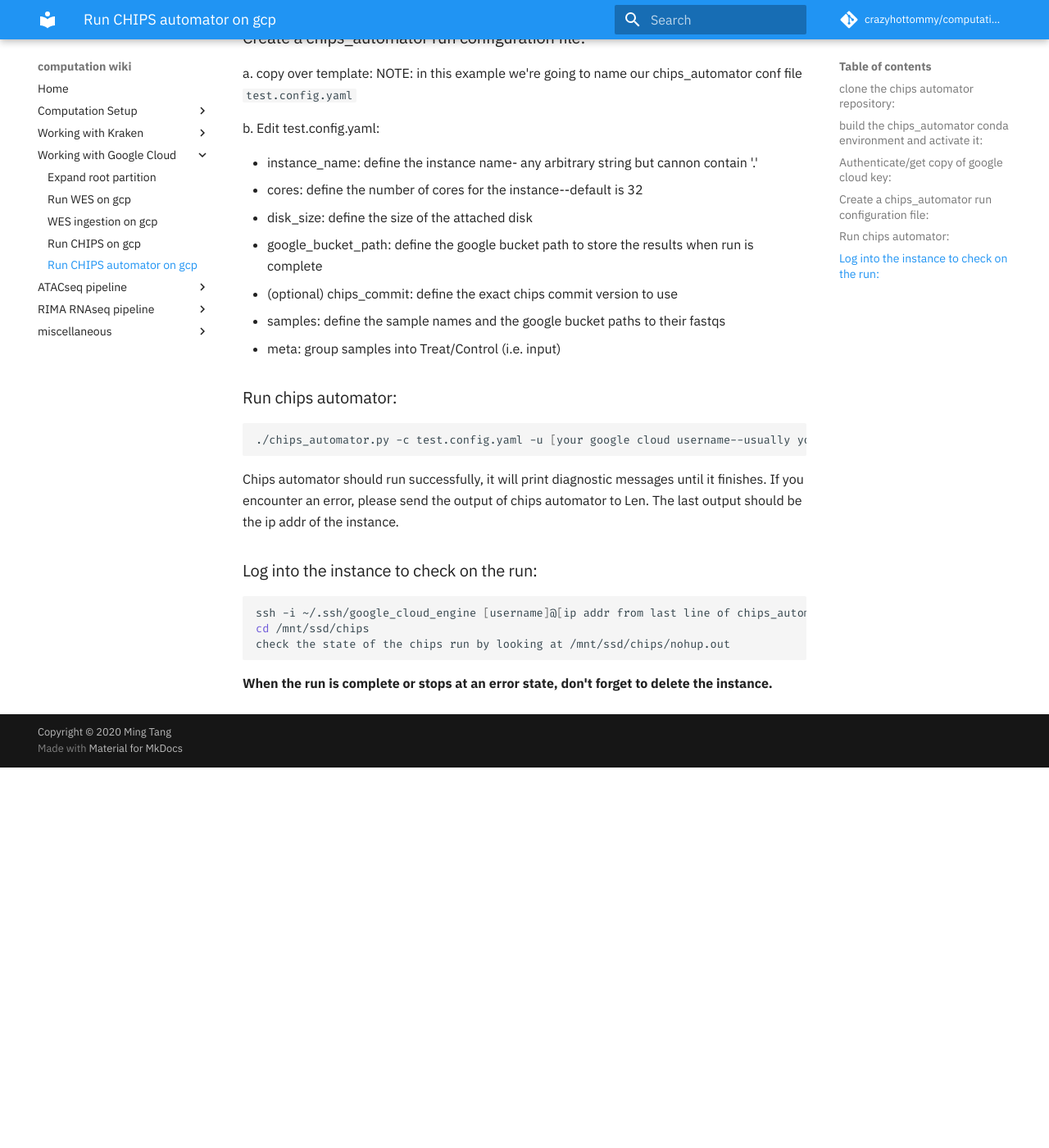
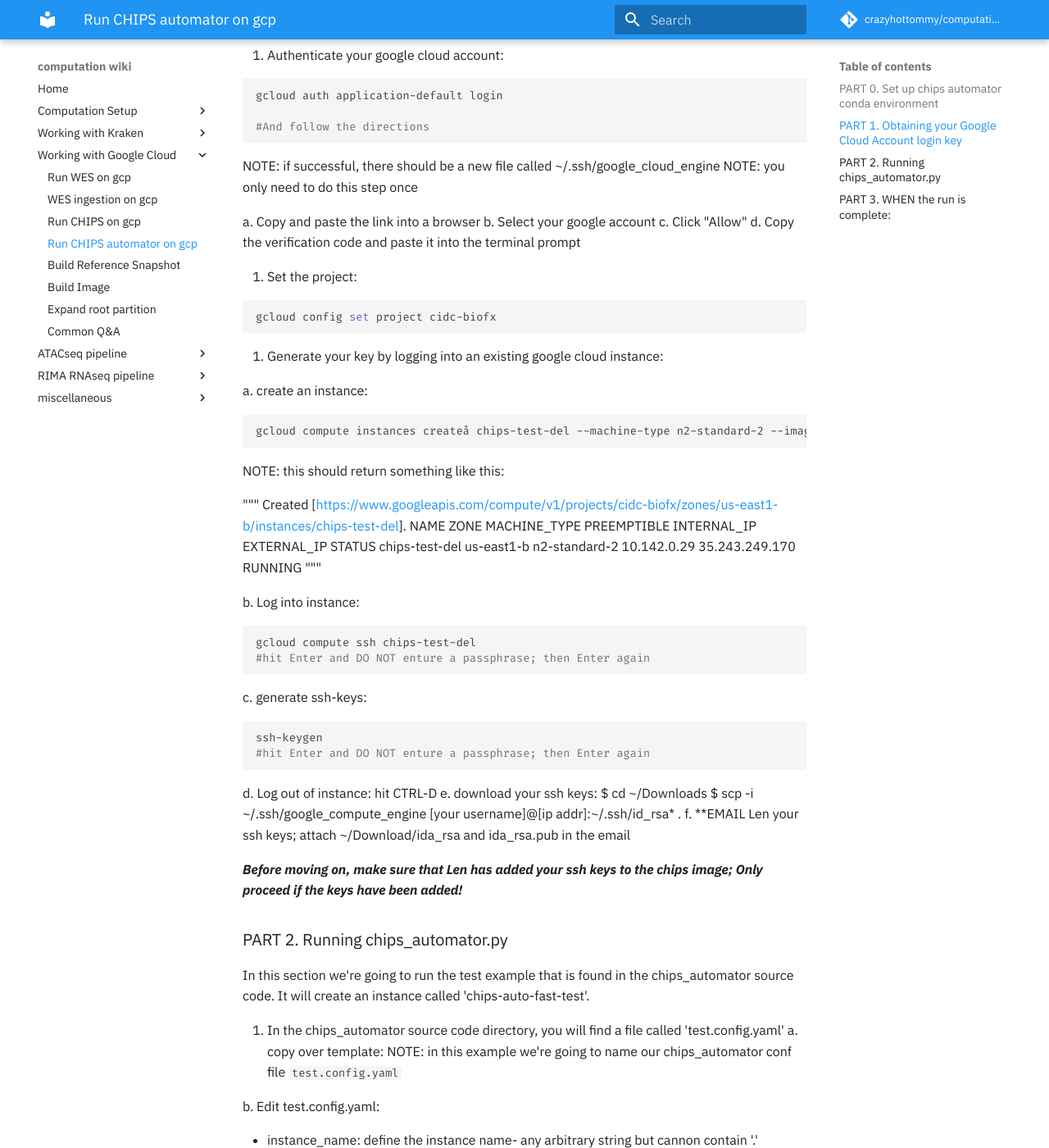
Before and after one commit to crazyhottommy/computation_wiki, an MkDocs documentation site: the page built from docs/google-cloud/chips-automator.md, in a window 1280 px wide and 1400 px high, scrolled down 847 px. Shown: the whole window at 82% size. Built offline with MkDocs 1.6.1 and Material for MkDocs 9.7.7, drawn with Linux system fonts in a browser that asks for light colours; nearby versions of some CDN libraries; library files that are not in the unit come from our copies; comment, search, counter and statistics services are not loaded; before the commit the page ends 1783 px from its top, so only the background shows below that; some of the changed text lies outside the part shown.

Commit message:
update documentations

````diff
--- a/docs/google-cloud/chips-automator.md
+++ b/docs/google-cloud/chips-automator.md
@@ -1,67 +1,158 @@
 
-Thanks Len for writing the instructions!
+# How to run chips automator
+**Author: Len Taing, Gali Bai**
 
-### clone the chips automator repository:
+**Pre-requisites:**
+
+1. CIDC Google Cloud account- email James Lindsay
+2. software:
+   a. git- read https://git-scm.com/book/en/v2/Getting-Started-Installing-Git
+   b. miniconda3- see how to install miniconda3 below in the appendix
+
+
+### PART 0. Set up chips automator conda environment
+
+1. clone the chips automator repository:
 
 ```bash
 git clone git@bitbucket.org:plumbers/chips_automator.git
-#NOTE: you only need to do this step once
 ```
+NOTE: you only need to do this step once
 
-### build the chips_automator conda environment and activate it:
+
+2. build the chips_automator conda environment and activate it:
 
 ```bash
 cd chips_automator
 conda env create -f chips_automator_env.yml
 source activate chips_automator
-#NOTE: you only need to do this step once
+```
+NOTE: you only need to do this step once
+
+
+### PART 1. Obtaining your Google Cloud Account login key
+
+
+1. Install the google cloud sdk:
+
+```bash
+conda install -c conda-forge google-cloud-sdk
 ```
 
-### Authenticate/get copy of google cloud key:
+2. Authenticate your google cloud account:
 
 ```bash
 gcloud auth application-default login
 
 #And follow the directions
-#NOTE: if successful, there should be a new file called ~/.ssh/google_cloud_engine
-#NOTE: you only need to do this step once
 ```
 
-By default, it is authenticated using Cloud SDK.
+NOTE: if successful, there should be a new file called ~/.ssh/google_cloud_engine
+NOTE: you only need to do this step once
 
-To follow this, has to use a [ssh authentication](https://cloud.google.com/source-repositories/docs/authentication#ssh).
-Go to https://source.cloud.google.com/user/ssh_keys and copy your public key `~/.ssh/id_rsa.pub` to register the key.
+   a. Copy and paste the link into a browser
+   b. Select your google account
+   c. Click "Allow"
+   d. Copy the verification code and paste it into the terminal prompt
 
-### Create a chips_automator run configuration file:
+3. Set the project:
 
-a. copy over template:
-NOTE: in this example we're going to name our chips_automator conf file `test.config.yaml`
+```bash
+gcloud config set project cidc-biofx
+```
 
-b. Edit test.config.yaml:
+4. Generate your key by logging into an existing google cloud instance:
 
-- instance_name:
-      	 define the instance name- any arbitrary string but cannon contain '.'
-- cores:
-      	 define the number of cores for the instance--default is 32
-- disk_size: define the size of the attached disk
-- google_bucket_path:
-      	 define the google bucket path to store the results when run is complete
-- (optional) chips_commit: define the exact chips commit version to use
-- samples:
-      	 define the sample names and the google bucket paths to their fastqs
--  meta: group samples into Treat/Control (i.e. input)
+  a. create an instance:
 
-### Run chips automator:
+```bash
+gcloud compute instances createå chips-test-del --machine-type n2-standard-2 --image chips-ver1-7c --service-account biofxvm@cidc-biofx.iam.gserviceaccount.com --scopes https://www.googleapis.com/auth/devstorage.read_write,https://www.googleapis.com/auth/logging.write --zone us-east1-b
+
+```
+NOTE: this should return something like this:
+
+"""
+Created [https://www.googleapis.com/compute/v1/projects/cidc-biofx/zones/us-east1-b/instances/chips-test-del].
+NAME          ZONE        MACHINE_TYPE   PREEMPTIBLE  INTERNAL_IP  EXTERNAL_IP     STATUS
+chips-test-del  us-east1-b  n2-standard-2               10.142.0.29  35.243.249.170  RUNNING
+"""
+
+  b. Log into instance:
+
+```bash
+gcloud compute ssh chips-test-del
+#hit Enter and DO NOT enture a passphrase; then Enter again
+```
+  c. generate ssh-keys:
+
+```bash
+ssh-keygen
+#hit Enter and DO NOT enture a passphrase; then Enter again
+```
+
+  d. Log out of instance: hit CTRL-D
+  e. download your ssh keys:
+     $ cd ~/Downloads
+     $ scp -i ~/.ssh/google_compute_engine [your username]@[ip addr]:~/.ssh/id_rsa* .
+  f. **EMAIL Len your ssh keys; attach ~/Download/ida_rsa and ida_rsa.pub in
+     the email
+
+***Before moving on, make sure that Len has added your ssh keys to the chips
+image; Only proceed if the keys have been added!***
+
+### PART 2. Running chips_automator.py
+
+In this section we're going to run the test example that is found in the
+chips_automator source code. It will create an instance called
+'chips-auto-fast-test'.
+
+1. In the chips_automator source code directory, you will find a file called
+   'test.config.yaml'
+  a. copy over template:
+  NOTE: in this example we're going to name our chips_automator conf file `test.config.yaml`
+
+  b. Edit test.config.yaml:
+
+  - instance_name:
+      define the instance name- any arbitrary string but cannon contain '.'
+  - cores:
+      define the number of cores for the instance--default is 32
+  - disk_size:
+      define the size of the attached disk
+  - google_bucket_path:
+      define the google bucket path to store the results when run is complete
+  - chips_ref_snapshot:
+      define which version of chips reference snapshot to use
+  - (optional) chips_commit:
+      define the exact chips commit version to use
+  - samples:
+      define the sample names and the google bucket paths to their fastqs
+  -  metasheet:
+      define run name and replicates
+
+2. Run chips automator:
 
 ```bash
 ./chips_automator.py -c test.config.yaml -u [your google cloud username--usually your hostname] -k ~/.ssh/google_cloud_enging
+
+E.g. ./chips_automator.py -c test.config.yaml -u galib -k ~/.ssh/google_cloud_enging
+
+#chips automator should run successfully, it will print diagnostic messages  until it finishes.  If you encounter an error, please send the output of
+#chips automator to Len.
 ```
+NOTE: -c is where you specify the chips automator config file
 
 
-Chips automator should run successfully, it will print diagnostic messages  until it finishes.  If you encounter an error, please send the output of
-chips automator to Len. The last output should be the ip addr of the instance.
+The final line should look like this-
 
-### Log into the instance to check on the run:
+"""
+The instance is running at the following IP: 35.243.249.170
+please log into this instance and to check-in on the run
+"""
+
+***COPY the IP address for use in the next step***
+
+3. Log into the instance to check on the run:
 
 ```bash
 ssh -i ~/.ssh/google_cloud_engine [username]@[ip addr from last line of chips_automator]
@@ -69,4 +160,10 @@ cd /mnt/ssd/chips
 check the state of the chips run by looking at /mnt/ssd/chips/nohup.out
 ```
 
-**When the run is complete or stops at an error state, don't forget to delete the instance.**
+### PART 3. WHEN the run is complete:
+NOTE: this is a VERY important part of the process, otherwise the instance
+is wasting money
+1. Delete the instance:
+   a. goto: https://console.cloud.google.com/compute/instances?organizationId=636937865278&project=cidc-biofx&instancessize=50
+   b. select "chips-auto-fast-test" instance and then click the trash can
+      icon at the top of the screen
--- a/mkdocs.yml
+++ b/mkdocs.yml
@@ -18,11 +18,14 @@ nav:
       - Run Rstudio on Kraken: kraken/kraken_rstudio.md
       - Run jupyter notebook: kraken/kraken_jupyter.md
     - Working with Google Cloud:
-      - Expand root partition: google-cloud/expand-partition.md
       - Run WES on gcp: google-cloud/wes-gcp.md
       - WES ingestion on gcp: google-cloud/wes-ingestion.md
       - Run CHIPS on gcp: google-cloud/chips-gcp.md
       - Run CHIPS automator on gcp: google-cloud/chips-automator.md
+      - Build Reference Snapshot: google-cloud/build-reference-snapshot.md
+      - Build Image: google-cloud/build-new-image.md
+      - Expand root partition: google-cloud/expand-partition.md
+      - Common Q&A: google-cloud/common-questions.md
     - ATACseq pipeline:
       - Make bwa indices: atac/atac-bwa-reference.md
     - RIMA RNAseq pipeline:
````
Also changed, not shown: docs/google-cloud/build-new-image.md (added, +24 -0 lines), docs/google-cloud/build-reference-snapshot.md (added, +89 -0 lines), docs/google-cloud/chips-gcp.md (+0 -76 lines), docs/google-cloud/common-questions.md (added, +85 -0 lines), docs/google-cloud/wes-gcp.md (+1 -1 lines), docs/google-cloud/plots/CIMAC-CIDC-FlowChart.png (added).
